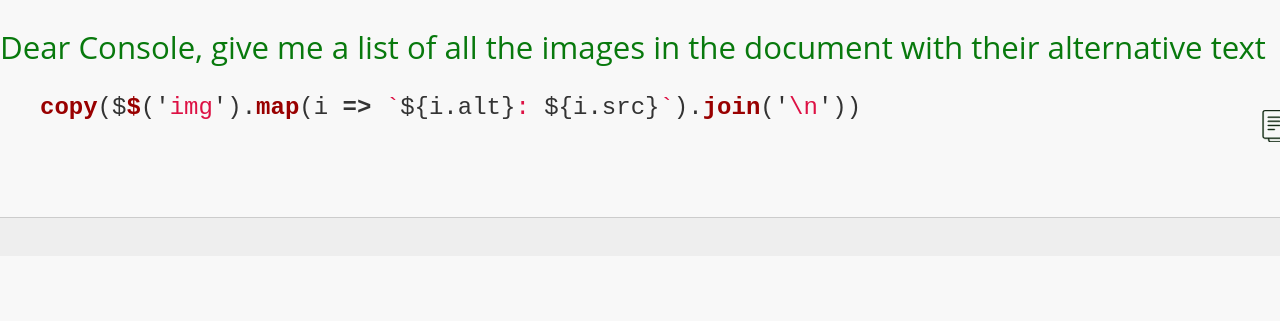
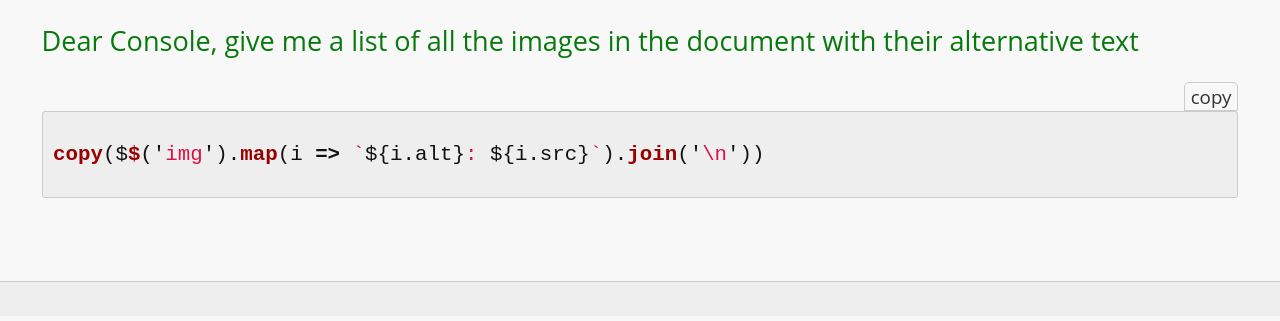
Before and after one commit to codepo8/dearconsole, a Jekyll site: the page built from _scripts/images-alt-text.md, in a window 1280 px wide. Shown: the top 321 px of the page. Built offline with Jekyll 4.4.1, drawn with Linux system fonts in a browser that asks for light colours.

Commit message:
copy text

```diff
--- a/_layouts/default.html
+++ b/_layouts/default.html
@@ -35,8 +35,8 @@
   <article class="standalone">
       <h1>{{ page.title }}</h1>
       <div id="snippets">
+        <button class="copytext" data-snippet="{{ page.codeexample | replace: '±', "'"}}">copy</button>
         {{ content }}
-        <button class="copy" data-snippet="{{ page.codeexample | replace: '±', "'"}}"><svg xmlns="http://www.w3.org/2000/svg" viewBox="0 0 64 64" xml:space="preserve"><title>Copy {{ s.name }}</title><path d="M53.98 9.143h-3.97c-.082 0-.155.028-.232.047V5.023C49.778 2.253 47.473 0 44.64 0H10.217C7.384 0 5.08 2.253 5.08 5.023v46.843c0 2.77 2.305 5.023 5.138 5.023h6.037v2.268c0 2.67 2.216 4.843 4.941 4.843H53.98c2.725 0 4.942-2.173 4.942-4.843v-45.17c0-2.671-2.217-4.844-4.942-4.844zM7.11 51.866V5.023c0-1.649 1.394-2.991 3.106-2.991H44.64c1.712 0 3.106 1.342 3.106 2.99v46.844c0 1.649-1.394 2.991-3.106 2.991H10.217c-1.712 0-3.106-1.342-3.106-2.99zm49.778 7.29c0 1.551-1.306 2.812-2.91 2.812H21.195c-1.604 0-2.91-1.26-2.91-2.811v-2.268H44.64c2.833 0 5.138-2.253 5.138-5.023V11.128c.077.018.15.047.233.047h3.968c1.604 0 2.91 1.26 2.91 2.811v45.17z"/><path d="M38.603 13.206H16.254a1.015 1.015 0 1 0 0 2.032h22.35a1.015 1.015 0 1 0 0-2.032zM38.603 21.333H16.254a1.015 1.015 0 1 0 0 2.032h22.35a1.015 1.015 0 1 0 0-2.032zM38.603 29.46H16.254a1.015 1.015 0 1 0 0 2.032h22.35a1.015 1.015 0 1 0 0-2.032zM28.444 37.587h-12.19a1.015 1.015 0 1 0 0 2.032h12.19a1.015 1.015 0 1 0 0-2.032z"/></svg></button>
       </div>
   </article>
   <footer>
--- a/assets/styles.css
+++ b/assets/styles.css
@@ -2,9 +2,11 @@ body {
   background:var(--background);
   color: var(--text);
   font-family: "Open Sans", "segoe ui", helvetica, arial, sans-serif;
-  font-size: calc(.7em + 1vw);
+  font-size: calc(.5em + 1vw);
   margin: 0;
-  padding: 0;
+}
+article {
+  padding: 0 2em;
 }
 
 h1 {
@@ -56,17 +58,9 @@ footer a {
   height: 100%;
 }
 div#snippets {
-  position: relative;
+  display:flex;
+  flex-direction: column;
 }
-div#snippets figure {
-  padding-right: 2em;
-}
-div#snippets button {
-  position: absolute;
-  top: .7em;
-  right: .2em;
-}
-
 #snippets li {
   display: flex;
 }
@@ -85,20 +79,44 @@ button.copy {
   height: 1em;
   cursor: pointer;
 }
+button.copytext {
+  align-self: self-end;
+  font-family: inherit;
+  background: transparent;
+  border: none;
+  text-align: center;
+  color: var(--text);
+  font-size: 0.9em;
+  cursor: pointer;
+  border-top-left-radius: 5px;
+  border-top-right-radius: 5px;
+  border: 1px solid var(--codeborder);
+  border: 1px 1px 0 1px;
+}
 button.copy svg {
   width: 1.5em;
   height: 1.5em;
   stroke: var(--link);
 }
-
+figure {
+  margin: 0;
+  padding: 0;
+}
+.highlight {
+  color: var(--codetext);
+  background: var(--codebackground);;
+  border: 1px var(--codeborder) solid;
+  border-radius: 3px;
+  padding: .5em;
+}
+.highlight .highlight {
+  border: none;
+  padding: 0;
+}
 div.highlight {
   padding: 0 .5em;
-  color: var(--codetext);
-  background: var(--codebackground);;
   max-height: 300px;
   overflow: scroll;
-  border: 1px var(--codeborder) solid;
-  border-radius: 3px;
 }
 p code {
   color: var(--codetext);
```
